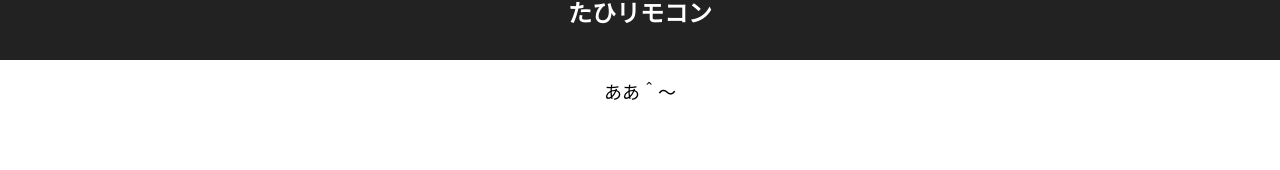
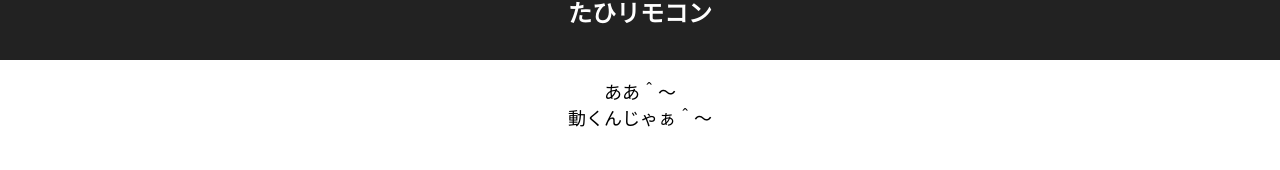
Before and after one commit to k-tahiro/tahiremocon, a React (Create React App) app: page / in a window 1280 px wide. Shown: the part 130-300 px from the top of the page. Built offline with nearby package versions, Linux system fonts and the light colour scheme; the HTML template or start-up script is replaced by a standard one.

Commit message:
* Atomのgitプラグインのテスト

```diff
--- a/src/App.js
+++ b/src/App.js
@@ -11,7 +11,8 @@ class App extends Component {
           <h2>たひリモコン</h2>
         </div>
         <p className="App-intro">
-          ああ＾〜
+          ああ＾〜<br />
+          動くんじゃぁ＾〜
         </p>
       </div>
     );
```
